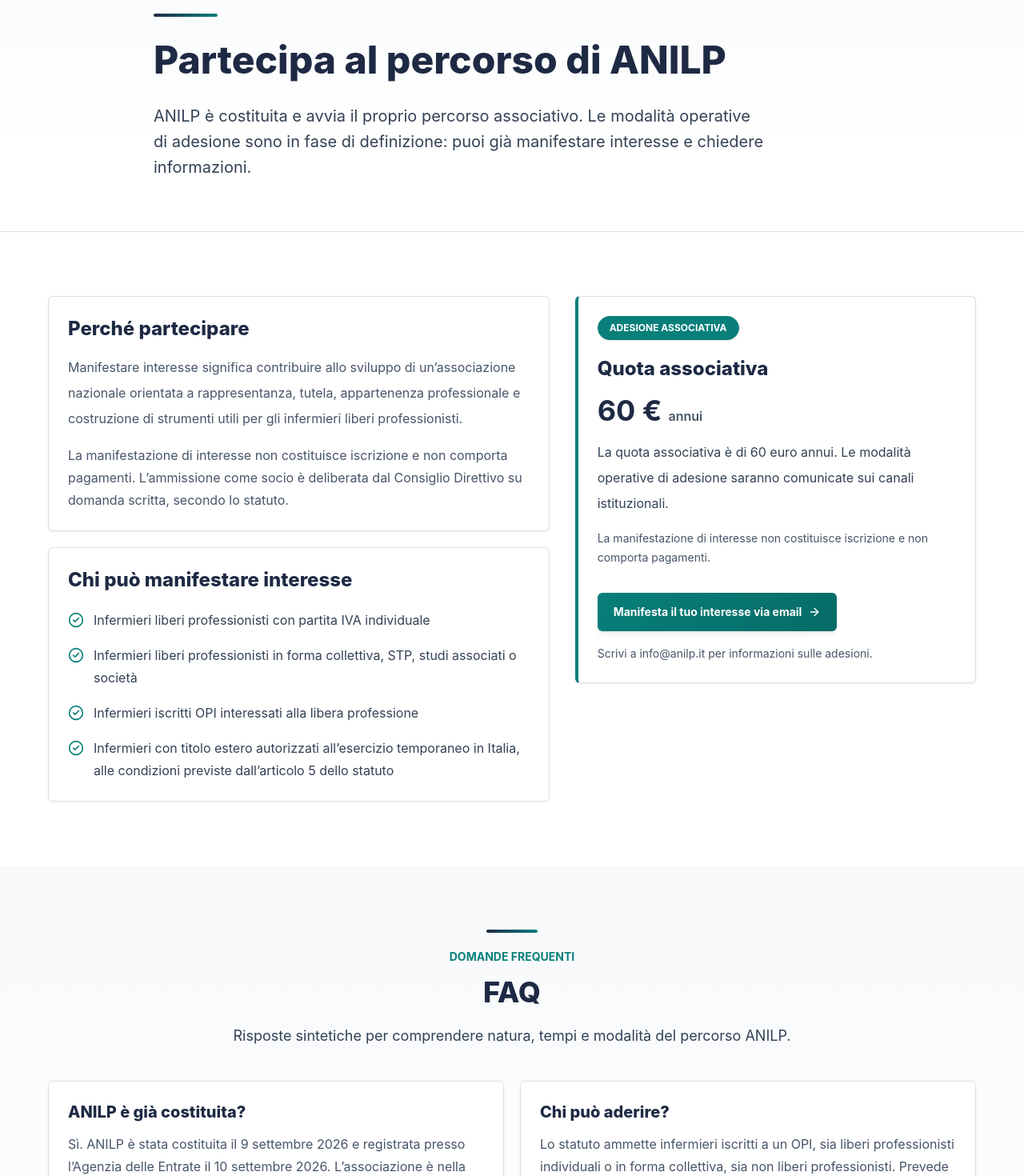
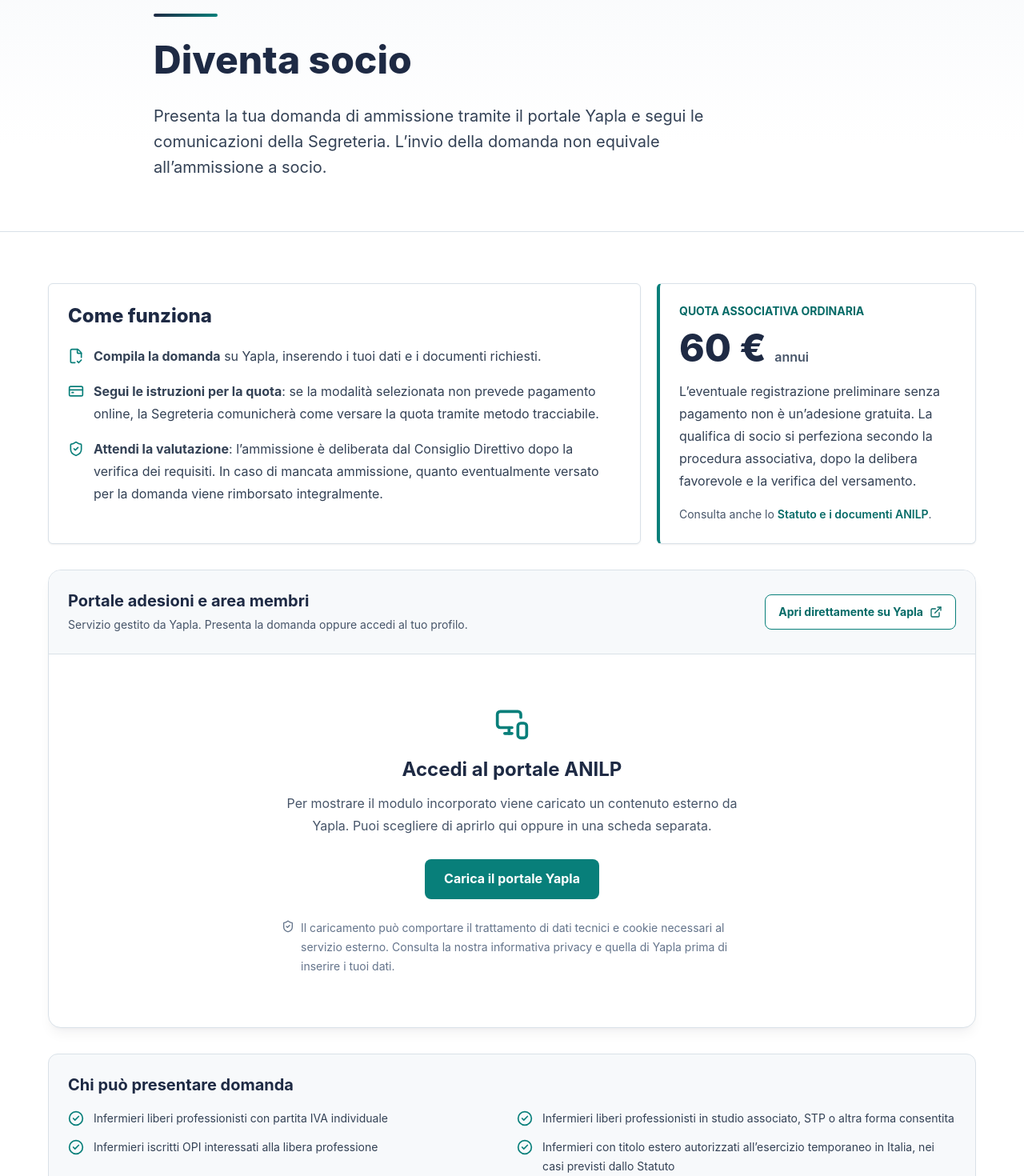
Before and after one commit to Mirkus-84/anilp-website, a React (Vite) app: page /diventa-socio in a window 1280 px wide. Shown: the part 180-1650 px from the top of the page at 80% size. Built offline with nearby package versions, Linux system fonts and the light colour scheme; a web font is replaced by a local one.

Commit message:
feat: integrate Yapla member registration into Diventa socio page

```diff
--- a/src/pages/Join.tsx
+++ b/src/pages/Join.tsx
@@ -1,91 +1,71 @@
-import { CheckCircle2 } from 'lucide-react'
+import { CheckCircle2, CreditCard, FileCheck2, ShieldCheck } from 'lucide-react'
+import { Link } from 'react-router-dom'
 import { Card } from '../components/Card'
-import { CTAButton } from '../components/CTAButton'
 import { PageHero } from '../components/PageHero'
-import { SectionTitle } from '../components/SectionTitle'
 import { Seo } from '../components/Seo'
-import { StatusBadge } from '../components/StatusBadge'
-import { annualMembershipFee, faqs, interestEmailUrl } from '../data/site'
+import { YaplaMemberEmbed } from '../components/YaplaMemberEmbed'
+import { annualMembershipFee } from '../data/site'
+
+const eligibleMembers = [
+  'Infermieri liberi professionisti con partita IVA individuale',
+  'Infermieri liberi professionisti in studio associato, STP o altra forma consentita',
+  'Infermieri iscritti OPI interessati alla libera professione',
+  'Infermieri con titolo estero autorizzati all’esercizio temporaneo in Italia, nei casi previsti dallo Statuto',
+]
 
 export function Join() {
-  const who = [
-    'Infermieri liberi professionisti con partita IVA individuale',
-    'Infermieri liberi professionisti in forma collettiva, STP, studi associati o società',
-    'Infermieri iscritti OPI interessati alla libera professione',
-    'Infermieri con titolo estero autorizzati all’esercizio temporaneo in Italia, alle condizioni previste dall’articolo 5 dello statuto',
-  ]
-
   return (
     <>
       <Seo
-        title="Diventa socio | ANILP"
-        description={`Partecipa al percorso di ANILP: requisiti statutari, manifestazione di interesse, quota associativa di ${annualMembershipFee} euro annui e informazioni sulle adesioni.`}
+        title="Diventa socio | Domanda di ammissione ANILP"
+        description="Compila la domanda di ammissione ANILP tramite il portale Yapla. Quota associativa ordinaria di 60 euro, documentazione e delibera del Consiglio Direttivo."
       />
       <PageHero
-        badge="Manifestazione di interesse"
-        title="Partecipa al percorso di ANILP"
-        text="ANILP è costituita e avvia il proprio percorso associativo. Le modalità operative di adesione sono in fase di definizione: puoi già manifestare interesse e chiedere informazioni."
+        badge="Adesioni ANILP"
+        title="Diventa socio"
+        text="Presenta la tua domanda di ammissione tramite il portale Yapla e segui le comunicazioni della Segreteria. L’invio della domanda non equivale all’ammissione a socio."
       />
-      <section className="bg-white py-20">
-        <div className="container-page grid gap-8 lg:grid-cols-[1fr_0.8fr]">
-          <div className="grid gap-5">
+
+      <section className="bg-white py-12 sm:py-16">
+        <div className="container-page">
+          <div className="mb-8 grid gap-5 lg:grid-cols-[1.3fr_0.7fr]">
             <Card>
-              <h2 className="text-2xl font-black text-[#1E2A44]">Perché partecipare</h2>
-              <p className="mt-4 leading-8 text-[#475569]">
-                Manifestare interesse significa contribuire allo sviluppo di
-                un’associazione nazionale orientata a rappresentanza, tutela,
-                appartenenza professionale e costruzione di strumenti utili per
-                gli infermieri liberi professionisti.
+              <h2 className="text-2xl font-black text-[#1E2A44]">Come funziona</h2>
+              <ol className="mt-5 grid gap-4">
+                <li className="flex gap-3"><FileCheck2 className="mt-1 h-5 w-5 shrink-0 text-[#087F7A]" aria-hidden="true" /><span className="leading-7 text-[#334155]"><strong>Compila la domanda</strong> su Yapla, inserendo i tuoi dati e i documenti richiesti.</span></li>
+                <li className="flex gap-3"><CreditCard className="mt-1 h-5 w-5 shrink-0 text-[#087F7A]" aria-hidden="true" /><span className="leading-7 text-[#334155]"><strong>Segui le istruzioni per la quota</strong>: se la modalità selezionata non prevede pagamento online, la Segreteria comunicherà come versare la quota tramite metodo tracciabile.</span></li>
+                <li className="flex gap-3"><ShieldCheck className="mt-1 h-5 w-5 shrink-0 text-[#087F7A]" aria-hidden="true" /><span className="leading-7 text-[#334155]"><strong>Attendi la valutazione</strong>: l’ammissione è deliberata dal Consiglio Direttivo dopo la verifica dei requisiti. In caso di mancata ammissione, quanto eventualmente versato per la domanda viene rimborsato integralmente.</span></li>
+              </ol>
+            </Card>
+            <Card className="border-l-4 border-l-[#087F7A] bg-[#F7F9FB]">
+              <p className="text-sm font-bold uppercase tracking-wide text-[#066B67]">Quota associativa ordinaria</p>
+              <p className="mt-3 text-5xl font-black text-[#1E2A44]">{annualMembershipFee} € <span className="text-base font-semibold text-[#475569]">annui</span></p>
+              <p className="mt-4 leading-7 text-[#334155]">
+                L’eventuale registrazione preliminare senza pagamento non è un’adesione gratuita.
+                La qualifica di socio si perfeziona secondo la procedura associativa, dopo
+                la delibera favorevole e la verifica del versamento.
               </p>
-              <p className="mt-4 leading-7 text-[#475569]">La manifestazione di interesse non costituisce iscrizione e non comporta pagamenti. L’ammissione come socio è deliberata dal Consiglio Direttivo su domanda scritta, secondo lo statuto.</p>
-            </Card>
-            <Card>
-              <h2 className="text-2xl font-black text-[#1E2A44]">Chi può manifestare interesse</h2>
-              <div className="mt-5 grid gap-4">
-                {who.map((item) => (
-                  <div key={item} className="flex gap-3">
-                    <CheckCircle2 className="mt-1 h-5 w-5 shrink-0 text-[#087F7A]" aria-hidden="true" />
-                    <span className="leading-7 text-[#334155]">{item}</span>
-                  </div>
-                ))}
-              </div>
+              <p className="mt-4 text-sm leading-6 text-[#475569]">
+                Consulta anche lo <Link to="/documenti" className="font-semibold text-[#066B67] underline underline-offset-2">Statuto e i documenti ANILP</Link>.
+              </p>
             </Card>
           </div>
-          <Card className="h-fit border-l-4 border-l-[#087F7A] bg-[#F7F9FB]">
-            <StatusBadge>Adesione associativa</StatusBadge>
-            <h2 className="mt-5 text-2xl font-black text-[#1E2A44]">Quota associativa</h2>
-            <p className="mt-4 flex flex-wrap items-baseline gap-2 text-[#1E2A44]">
-              <span className="text-4xl font-bold">{annualMembershipFee} €</span>
-              <span className="text-base font-semibold text-[#475569]">annui</span>
+
+          <YaplaMemberEmbed />
+
+          <div className="mt-8 rounded-xl border border-[#D9E1E8] bg-[#F7F9FB] p-6">
+            <h2 className="text-xl font-bold text-[#1E2A44]">Chi può presentare domanda</h2>
+            <ul className="mt-4 grid gap-3 md:grid-cols-2">
+              {eligibleMembers.map((item) => (
+                <li key={item} className="flex items-start gap-3 text-sm leading-6 text-[#334155]">
+                  <CheckCircle2 className="mt-0.5 h-5 w-5 shrink-0 text-[#087F7A]" aria-hidden="true" />
+                  {item}
+                </li>
+              ))}
+            </ul>
+            <p className="mt-5 text-sm leading-6 text-[#475569]">
+              Per informazioni o difficoltà con il portale: <a className="font-semibold text-[#066B67] underline underline-offset-2" href="mailto:info@anilp.it">info@anilp.it</a>.
             </p>
-            <p className="mt-4 leading-8 text-[#334155]">
-              La quota associativa è di {annualMembershipFee} euro annui.
-              Le modalità operative di adesione saranno comunicate sui canali istituzionali.
-            </p>
-            <p className="mt-4 text-sm leading-6 text-[#475569]">La manifestazione di interesse non costituisce iscrizione e non comporta pagamenti.</p>
-            <div className="mt-8">
-              <CTAButton to={interestEmailUrl} external>
-                Manifesta il tuo interesse via email
-              </CTAButton>
-            </div>
-            <p className="mt-4 text-sm leading-6 text-[#475569]">Scrivi a info@anilp.it per informazioni sulle adesioni.</p>
-          </Card>
-        </div>
-      </section>
-      <section className="institutional-gradient py-20">
-        <div className="container-page">
-          <SectionTitle
-            eyebrow="Domande frequenti"
-            title="FAQ"
-            text="Risposte sintetiche per comprendere natura, tempi e modalità del percorso ANILP."
-          />
-          <div className="grid gap-5 md:grid-cols-2">
-            {faqs.map((faq) => (
-              <Card key={faq.question}>
-                <h2 className="text-xl font-black text-[#1E2A44]">{faq.question}</h2>
-                <p className="mt-3 leading-7 text-[#475569]">{faq.answer}</p>
-              </Card>
-            ))}
           </div>
         </div>
       </section>
```
